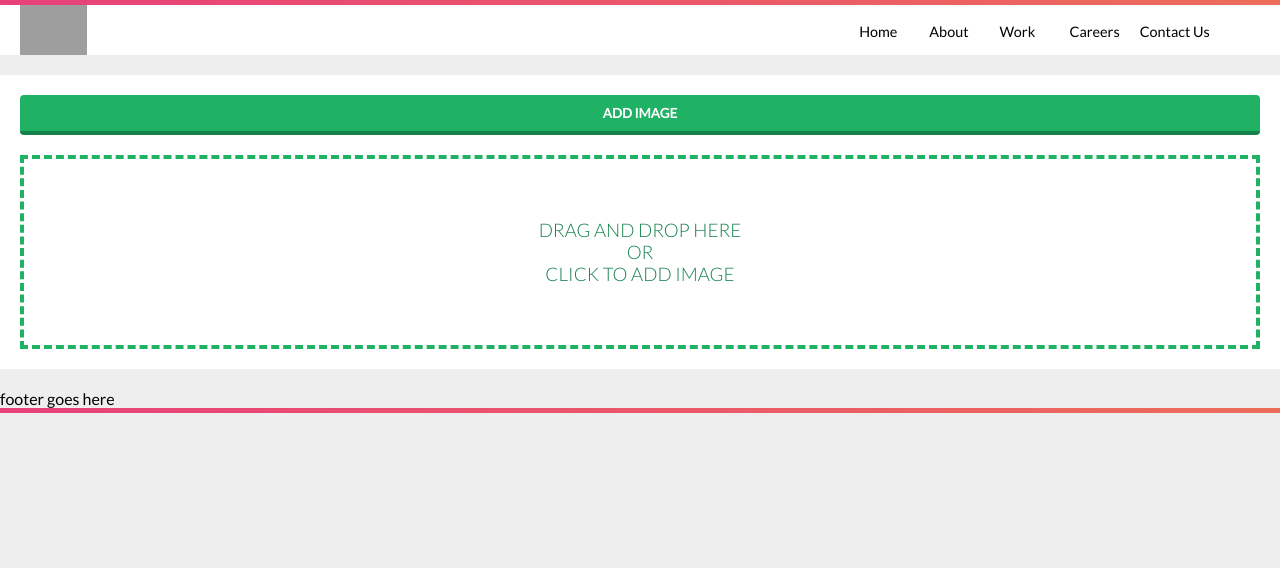
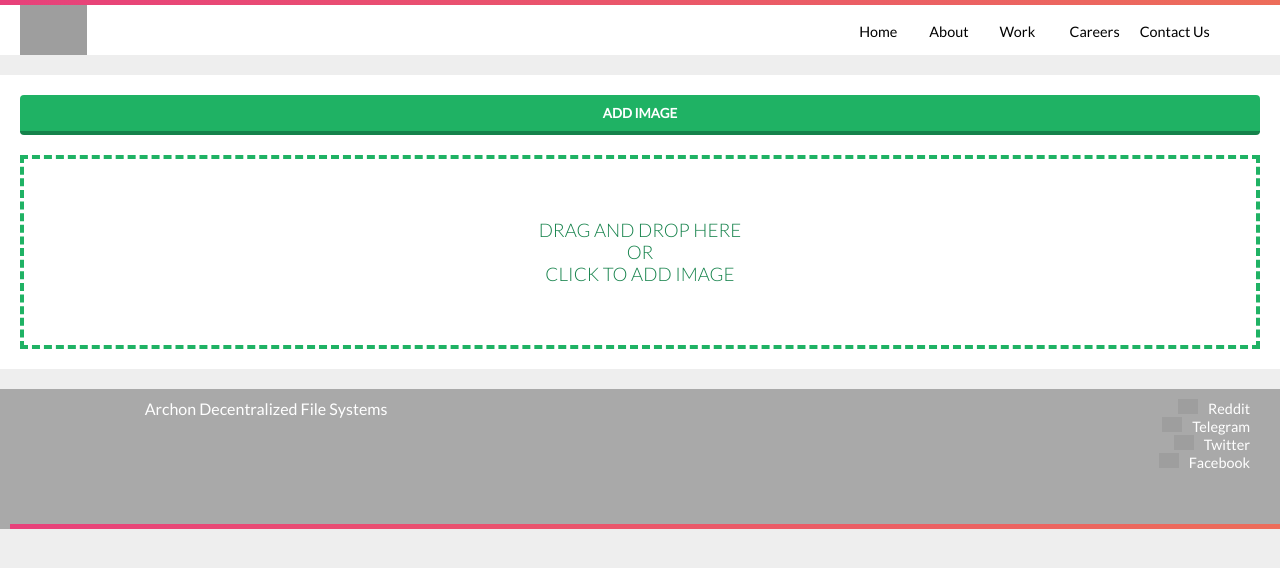
Before and after one commit to samsuh/image-upload-page, a plain HTML site: page index.html in a window 1280 px wide. Drawn offline with nearby package versions, Linux system fonts and the light colour scheme; grey boxes are pictures that could not be loaded.

Commit message:
added footer, worked on alignment

```diff
--- a/css/styles.css
+++ b/css/styles.css
@@ -151,7 +151,6 @@ body {
 
 /* HEADINGS */
 h1, p {
-  color: #fff;
   text-align: center;
   line-height: 1.4;
 }
@@ -176,11 +175,20 @@ h2 {
 
 .nav-wrapper {
   width: 100%;
-  position: -webkit-sticky;
   /* Safari */
   position: sticky;
   top: 0;
   background-color: #fff;
+}
+
+.footer-wrapper {
+  width: 100%;
+  height: 140px;
+  background: #A9A9A9;
+  color: fff;
+  padding: 10px;
+  position: sticky;
+  text-align: center;
 }
 
 .grad-bar {
@@ -226,6 +234,44 @@ h2 {
 
 .nav-item a:hover {
   color: #3498db;
+}
+
+/* FOOTER */
+.footer-left {
+  display: inline-block;
+  padding-left: 20px;
+  width: 40%;
+  font-size: 1rem;
+  position: absolute;
+  left: 0;
+}
+
+.footer-right {
+  display: inline-block;
+  text-align: right;
+  padding-right: 20px;
+  width: 60%;
+  position: absolute;
+  right: 0;
+}
+
+.footer-wrapper a {
+  color: #fff;
+  font-size: 0.9rem;
+  font-weight: 400;
+  transition: color 0.3s ease-out;
+  position: relative;
+  text-decoration: none;
+  padding: 10px;
+}
+
+.footer-wrapper a:hover {
+  color: #3498db;
+}
+
+.footer-bottom {
+  position: absolute;
+  bottom: 0;
 }
 
 /* MOBILE MENU & ANIMATION */
--- a/index.html
+++ b/index.html
@@ -43,6 +43,14 @@
 		</div>
 	</div>
 
-	<div>footer goes here</div>
-	<div class="grad-bar"></div>
+	<div class="footer-wrapper">
+	    <div class="footer-left">Archon Decentralized File Systems</div>
+	    <div class="footer-right">
+				<img src="https://uploads-ssl.webflow.com/5b3e9b55cbb56a0d25e863ce/5b438e09ce1fb06ae892f1fb_redditlogo.png" width="20" srcset="https://uploads-ssl.webflow.com/5b3e9b55cbb56a0d25e863ce/5b438e09ce1fb06ae892f1fb_redditlogo-p-500.png 500w, https://uploads-ssl.webflow.com/5b3e9b55cbb56a0d25e863ce/5b438e09ce1fb06ae892f1fb_redditlogo.png 720w" sizes="20px" alt="" class="info-icon"/><a href="https://www.reddit.com/r/archoncloud/" target="_blank">Reddit</a><br>
+				<img src="https://uploads-ssl.webflow.com/5b3e9b55cbb56a0d25e863ce/5b438f3c25243f46e6a8cbbd_5842a8fba6515b1e0ad75b03.png" width="20" alt="" class="info-icon"/><a href="https://t.me/ArchonCloud">Telegram</a><br>
+				<img src="https://uploads-ssl.webflow.com/5b3e9b55cbb56a0d25e863ce/5b3e9b56cbb56a51cce8640a_social-18.svg" width="20" alt="" class="info-icon"/><a href="https://twitter.com/archoncloud">Twitter</a><br>
+				<img src="https://uploads-ssl.webflow.com/5b3e9b55cbb56a0d25e863ce/5b3e9b56cbb56a11b3e863e0_social-03.svg" width="20" alt="" class="info-icon"/><a href="https://www.facebook.com/archoncloud/">Facebook</a>
+			</div>
+			<div class="grad-bar footer-bottom"></div>
+	</div>
 </body>
```
